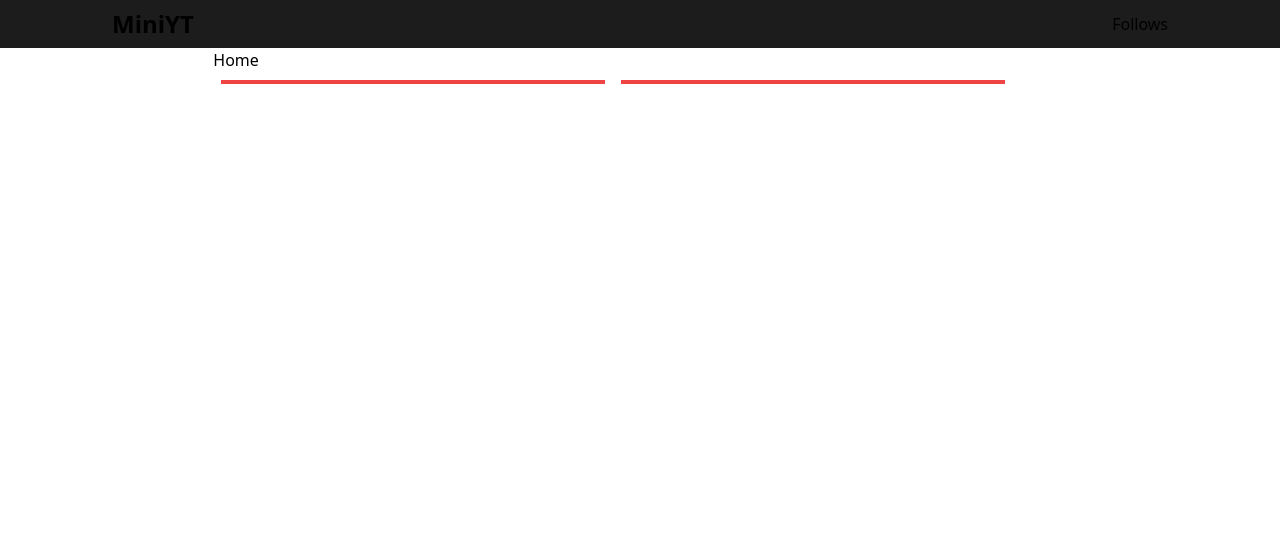
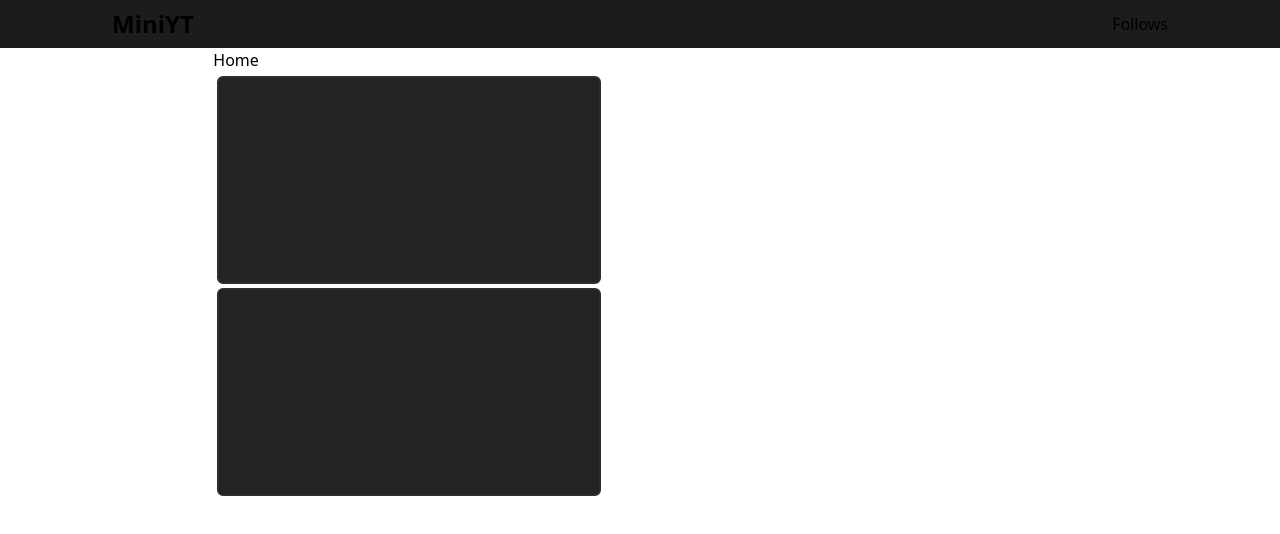
Before and after one commit to Phoeenix05/miniyt-old, a Next.js app: page / in a window 1280 px wide. Shown: the top 534 px of the page. Built offline with nearby package versions, Linux system fonts and the light colour scheme.

Commit message:
Updated dependencies and `VideoCard.tsx` css

```diff
--- a/app/page.tsx
+++ b/app/page.tsx
@@ -1,13 +1,18 @@
 import VideoCard from "@/components/VideoCard";
+import VideoList from "@/components/VideoList";
 
 export default function Home() {
   return (
     <main>
       <h1>Home</h1>
-      <div className="flex flex-wrap">
+      {/* <div className="flex flex-wrap justify-center">
         <VideoCard />
         <VideoCard />
-      </div>
+      </div> */}
+      <VideoList>
+        <VideoCard />
+        <VideoCard />
+      </VideoList>
     </main>
   )
 }
--- a/components/VideoCard.tsx
+++ b/components/VideoCard.tsx
@@ -1,7 +1,7 @@
 export default function VideoCard() {
   return (
-    <div className="w-full m-2 border-2 border-red-500 sm:max-w-sm">
-
+    <div className="w-full m-1 transition-all duration-100 border-2 rounded-md md:max-w-sm h-52 bg-dark-800 border-dark-600 hover:border-dark-500 hover:bg-dark-700">
+      {/* <div className="flex w-full h-full "></div> */}
     </div>
   )
 }
--- /dev/null
+++ b/components/VideoList.tsx
@@ -0,0 +1,16 @@
+// import VideoCard from "./VideoCard"
+
+interface VideoListProps {
+  // videos: [typeof VideoCard]
+  // videos: [JSX.Element<VideoCard>]
+  // videos: [React.ReactNode]
+  children: Array<React.ReactNode>
+}
+
+export default function VideoList({ children }: VideoListProps) {
+  return (
+    <div>
+      { children }
+    </div>
+  )
+}
--- a/package.json
+++ b/package.json
@@ -15,7 +15,9 @@
     "port": "3000"
   },
   "dependencies": {
+    "@headlessui/react": "^1.7.10",
     "@next/font": "13.1.6",
+    "@supabase/supabase-js": "^2.7.1",
     "@types/node": "18.13.0",
     "@types/react": "18.0.27",
     "@types/react-dom": "18.0.10",
```
Also changed, not shown: 1 other file (tests, documents, lock files or other folders).
